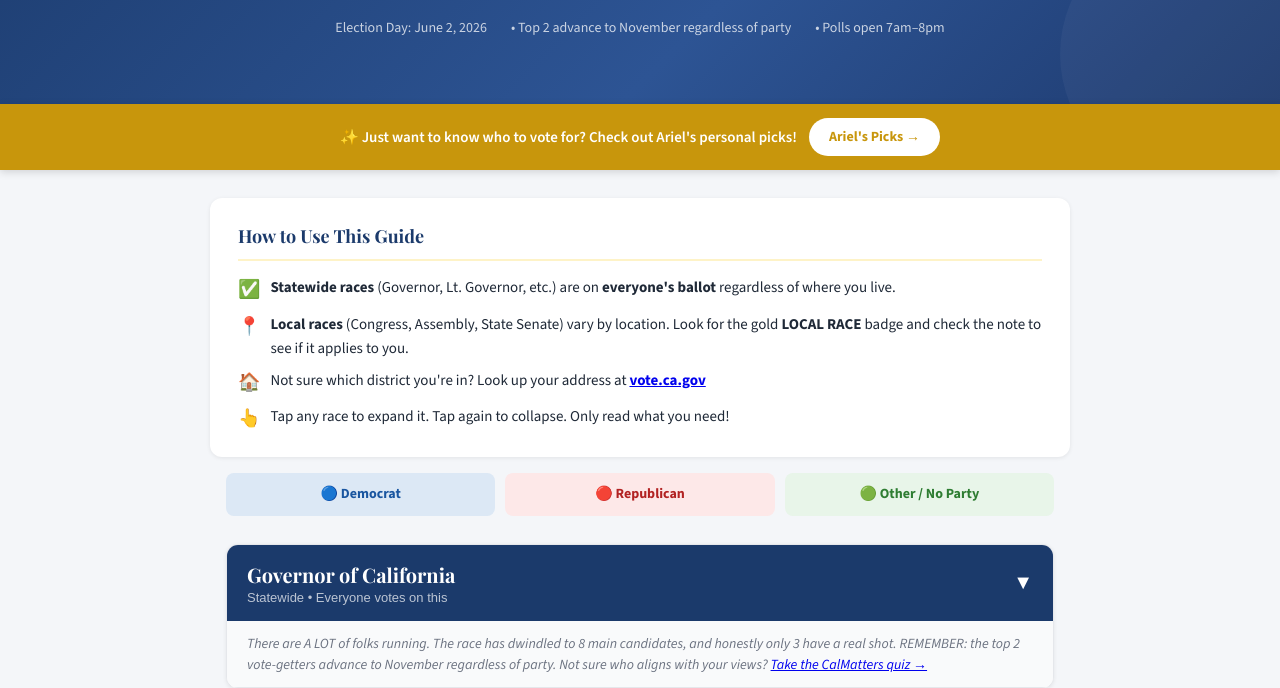
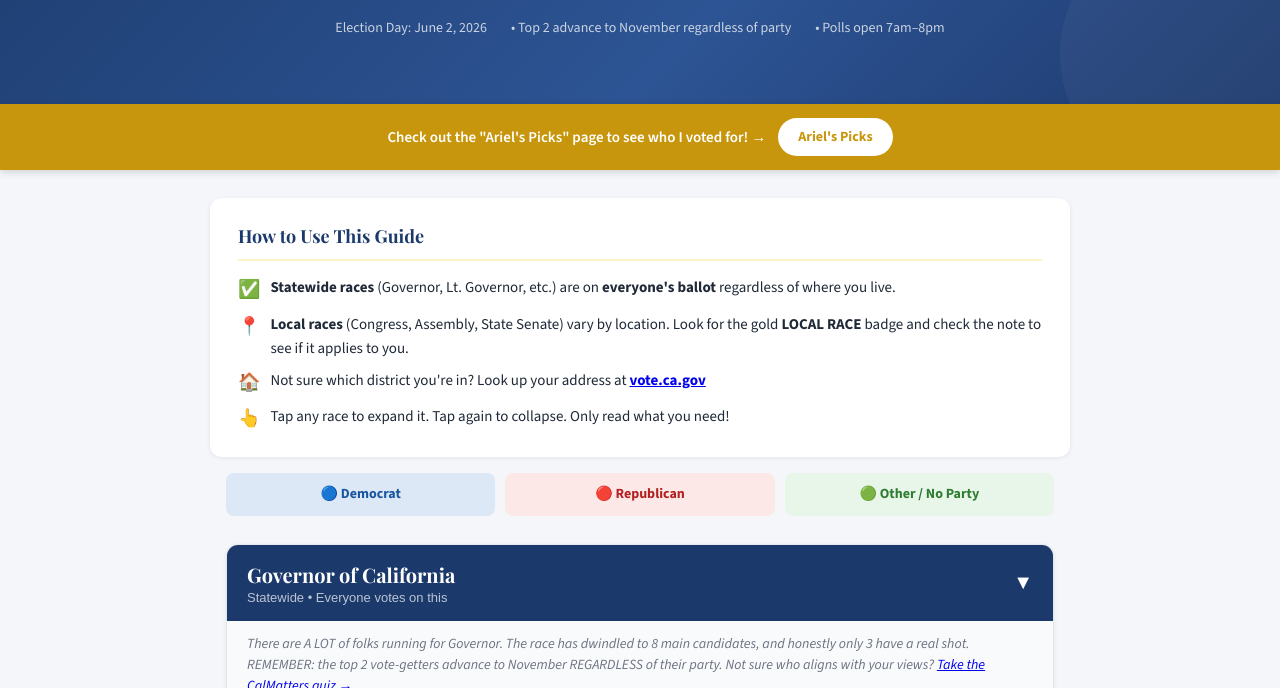
Before and after one commit to alyas94/ArielsElectionGuide, a plain HTML site: page index.html in a window 1280 px wide. Shown: the part 264-952 px from the top of the page. Drawn offline with nearby package versions, Linux system fonts and the light colour scheme.

Commit message:
Add files via upload

```diff
--- a/index.html
+++ b/index.html
@@ -381,8 +381,8 @@
 
 <!-- STICKY ARIEL'S PICKS BANNER -->
 <div class="picks-banner">
-  <p>✨ Just want to know who to vote for? Check out Ariel's personal picks!</p>
-  <a href="picks.html" class="picks-btn">Ariel's Picks →</a>
+  <p>Check out the "Ariel's Picks" page to see who I voted for! → </p>
+  <a href="picks.html" class="picks-btn">Ariel's Picks</a>
 </div>
 
 <!-- HOW TO USE -->
@@ -417,7 +417,7 @@
         <div class="race-chevron">▼</div>
       </div>
     </button>
-    <div class="race-context">There are A LOT of folks running. The race has dwindled to 8 main candidates, and honestly only 3 have a real shot. REMEMBER: the top 2 vote-getters advance to November regardless of party. Not sure who aligns with your views? <a href="https://calmatters.org/california-voter-guide-2026/governor/quiz" target="_blank">Take the CalMatters quiz →</a></div>
+    <div class="race-context">There are A LOT of folks running for Governor. The race has dwindled to 8 main candidates, and honestly only 3 have a real shot. REMEMBER: the top 2 vote-getters advance to November REGARDLESS of their party. Not sure who aligns with your views? <a href="https://calmatters.org/california-voter-guide-2026/governor/quiz" target="_blank">Take the CalMatters quiz →</a></div>
     <div class="race-body">
 
       <!-- Becerra -->
@@ -1264,7 +1264,7 @@
           <div class="detail-row"><div class="detail-label controversy">⚠️ Controversy</div><div class="detail-value">The transgender student policies controversy is her defining issue — celebrated on the right, deeply opposed on the left. In the most recent poll she had 7% support.</div></div>
           <div class="detail-row"><div class="detail-label">🤝 Endorsements</div><div class="detail-value">California Republican Party.</div></div>
         </div>
-        <div class="bottom-line"><strong>💡 Bottom Line:</strong> The clear conservative choice. If the Democrat vote splits enough between four progressive candidates, she could sneak into November.</div>
+        <div class="bottom-line"><strong>💡 Bottom Line:</strong> The clear choice for conservative voters. If the Democrat vote splits enough between four progressive candidates, she could sneak into November.</div>
       </div>
 
       <div class="also-on-ballot">
@@ -1285,7 +1285,7 @@
 <footer>
   <p>🗳️ <strong>Primary Election Day: June 2, 2026</strong> — Polls open 7am to 8pm</p>
   <p>Look up your polling place or track your ballot at <a href="https://vote.ca.gov" target="_blank">vote.ca.gov</a></p>
-  <p style="margin-top:12px; color:#9ca3af; font-size:13px;">Made with love for the fam 💙 | Questions? Ask Ariel</p>
+  <p style="margin-top:12px; color:#9ca3af; font-size:13px;"> Questions on your ballot? Ask Me!</p>
 </footer>
 
 <script>
```
